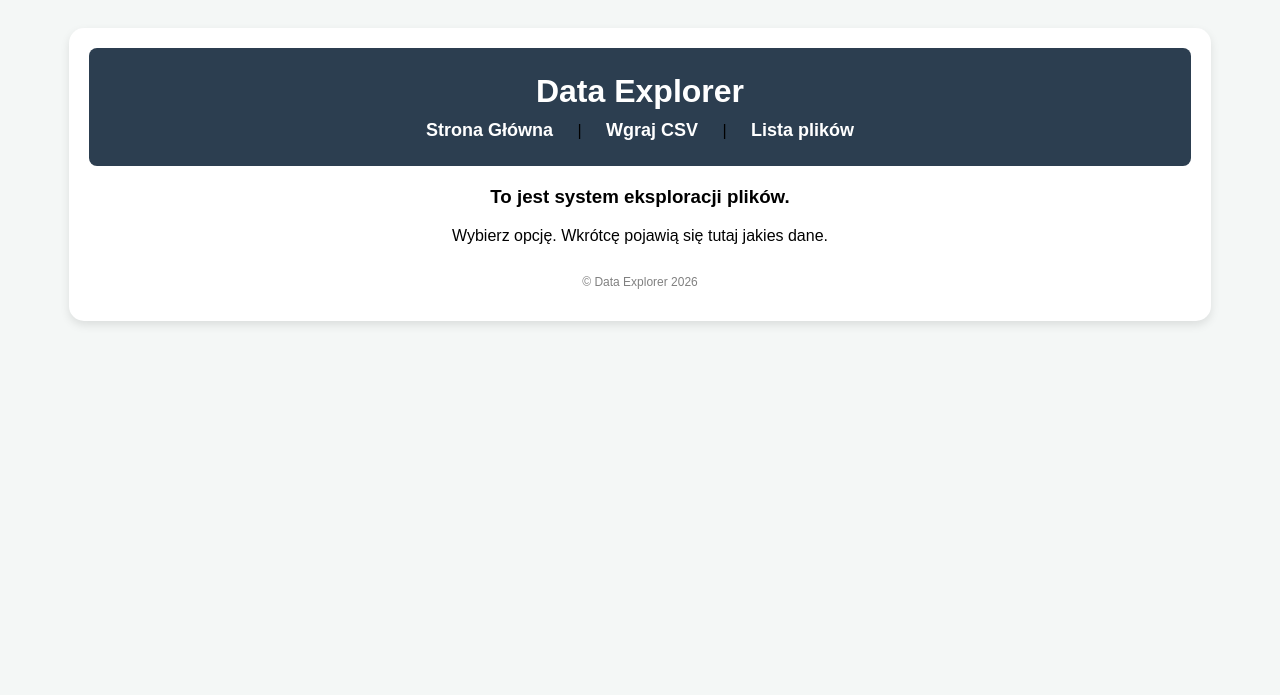
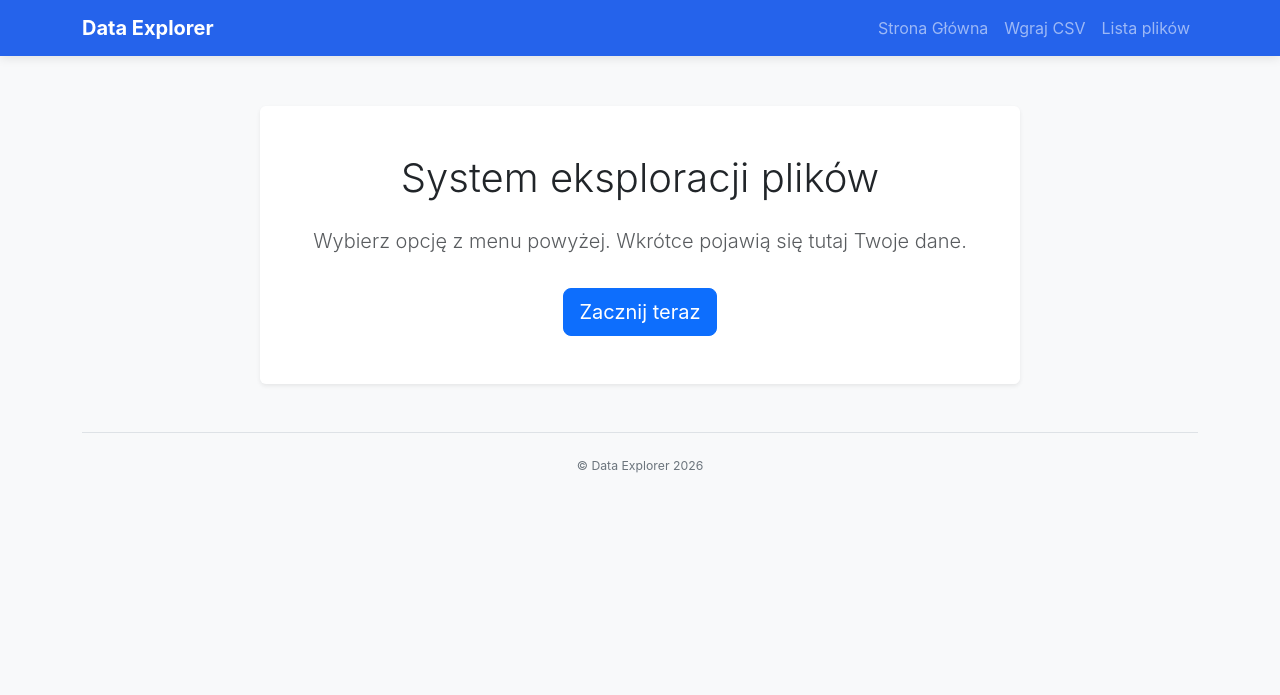
Before and after one commit to karolkamuda89-ux/Projekt, a Django app: page / in a window 1280 px wide. Shown: the top 695 px of the page. Run offline with Django 5.2, Linux system fonts and the light colour scheme.

Commit message:
Add a layout for uploading CSV files / improve the layout

```diff
--- a/datasets/templates/datasets/index.html
+++ b/datasets/templates/datasets/index.html
@@ -1,36 +1,66 @@
+{% load static %}
 <!DOCTYPE html>
 <html lang="pl">
 <head>
     <meta charset="UTF-8">
+    <meta name="viewport" content="width=device-width, initial-scale=1.0">
     <title>Data Explorer</title>
-    <style>
-        body { background: #f4f7f6; font-family: Arial, sans-serif; padding: 20px; }
-        .centrum { background: white; max-width: 90%; margin: 0 auto; padding: 20px; text-align: center; border-radius: 15px; box-shadow: 0 4px 10px rgba(0,0,0,0.1); }
-        .menu { background: #2c3e50; padding: 25px; border-radius: 8px; margin-bottom: 20px; }
-        .menu a { color: white; text-decoration: none; margin: 0 10px; font-weight: bold; padding: 10px; font-size: 18px; }
-    </style>
+
+    <link href="https://cdn.jsdelivr.net/npm/bootstrap@5.3.3/dist/css/bootstrap.min.css" rel="stylesheet">
+
+    <link href="https://unpkg.com/aos@2.3.1/dist/aos.css" rel="stylesheet">
+
+    <link rel="stylesheet" href="{% static 'css/main.css' %}">
+
 </head>
-<body>
+<body class="bg-light">
 
-    <!-- główny div, centrum strony (wyśrodkowane) -->
-    <div class="centrum">
+    <nav class="navbar navbar-expand-lg navbar-dark navbar-custom">
+        <div class="container">
+            <a class="navbar-brand fw-bold" href="#">Data Explorer</a>
+            <button class="navbar-toggler" type="button" data-bs-toggle="collapse" data-bs-target="#navbarNav">
+                <span class="navbar-toggler-icon"></span>
+            </button>
+            <div class="collapse navbar-collapse" id="navbarNav">
+                <ul class="navbar-nav ms-auto">
+                    <li class="nav-item"><a class="nav-link" href="#">Strona Główna</a></li>
+                    <li class="nav-item"><a class="nav-link" href="{% url 'upload_csv' %}">Wgraj CSV</a></li>
+                    <li class="nav-item"><a class="nav-link" href="#">Lista plików</a></li>
+                </ul>
+            </div>
+        </div>
+    </nav>
 
-        <!-- 1. menu górne -->
-        <div class="menu">
-            <h1 style="color: white; margin: 0 0 10px 0;">Data Explorer</h1>
-            <a href="#">Strona Główna</a> | <a href="#">Wgraj CSV</a> | <a href="#">Lista plików</a>
+    <div class="container main-container text-center">
+
+        <div class="row justify-content-center">
+            <div class="col-md-8 bg-white p-5 rounded shadow-sm" data-aos="fade-up">
+
+                {% block content %}
+                    <h3 class="display-6 mb-4">System eksploracji plików</h3>
+                    <p class="lead text-muted">Wybierz opcję z menu powyżej. Wkrótce pojawią się tutaj Twoje dane.</p>
+
+                    <a href="#" class="btn btn-primary btn-lg mt-3">Zacznij teraz</a>
+                {% endblock %}
+
+            </div>
         </div>
 
-        <!-- 2. treść, tu będą wklejać się inne strony, z tymi danymi czy coś -->
-        {% block content %}
-            <h3>To jest system eksploracji plików.</h3>
-            <p>Wybierz opcję. Wkrótcę pojawią się tutaj jakies dane.</p>
-        {% endblock %}
+        <footer class="mt-5 py-4 border-top">
+            <p class="text-secondary small">&copy; Data Explorer 2026</p>
+        </footer>
+    </div>
 
-        <!-- 3. stopka -->
-        <p style="color: gray; font-size: 12px; margin-top: 30px;">&copy; Data Explorer 2026</p>
+    <script src="https://cdn.jsdelivr.net/npm/bootstrap@5.3.3/dist/js/bootstrap.bundle.min.js"></script>
 
-    </div>
+    <script src="https://unpkg.com/aos@2.3.1/dist/aos.js"></script>
+
+    <script>
+        AOS.init({
+            duration: 1000, // czas trwania animacji w ms
+            once: true      // animacja wykona się tylko raz przy przewijaniu
+        });
+    </script>
 
 </body>
 </html>
--- a/datasets/urls.py
+++ b/datasets/urls.py
@@ -3,4 +3,5 @@ from . import views
 
 urlpatterns = [
     path('', views.index, name='index'),
+    path('upload/', views.upload_csv, name='upload_csv'),
 ]
--- a/datasets/views.py
+++ b/datasets/views.py
@@ -2,3 +2,5 @@ from django.shortcuts import render
 
 def index(request):
     return render(request, "datasets/index.html")
+def upload_csv(request):
+    return render(request, 'datasets/upload.html')
--- /dev/null
+++ b/static/css/main.css
@@ -0,0 +1,31 @@
+/* Główne tło strony */
+body {
+    background-color: #f8fafc;
+    font-family: 'Inter', -apple-system, sans-serif;
+}
+
+/* Customowy kolor paska nawigacji */
+.navbar-custom {
+    background-color: #2563eb;
+    box-shadow: 0 2px 10px rgba(0,0,0,0.1);
+}
+
+/* Stylowanie kontenera na treść */
+.main-container {
+    min-height: 80vh;
+    padding-top: 50px;
+}
+
+/* Efekt dla białego boxa z danymi */
+.content-card {
+    background-color: white;
+    padding: 3rem;
+    border-radius: 0.5rem;
+    box-shadow: 0 1px 3px 0 rgba(0, 0, 0, 0.1), 0 1px 2px 0 rgba(0, 0, 0, 0.06);
+}
+
+/* Stopka */
+footer {
+    color: #64748b;
+    font-size: 0.875rem;
+}
```
Also changed, not shown: data_explorer_project/settings.py (+5 -3 lines), datasets/templates/datasets/upload.html (added, +16 -0 lines).
